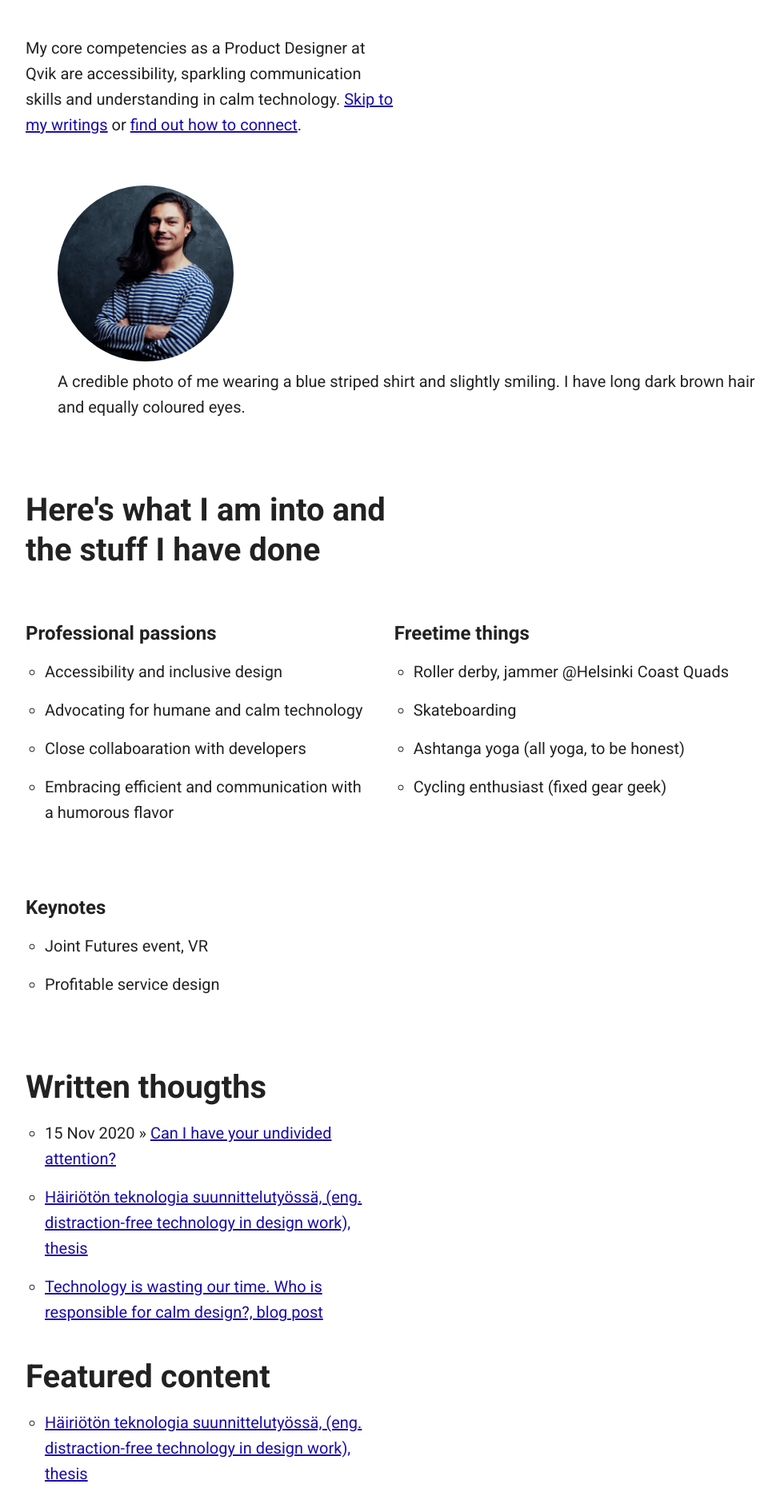
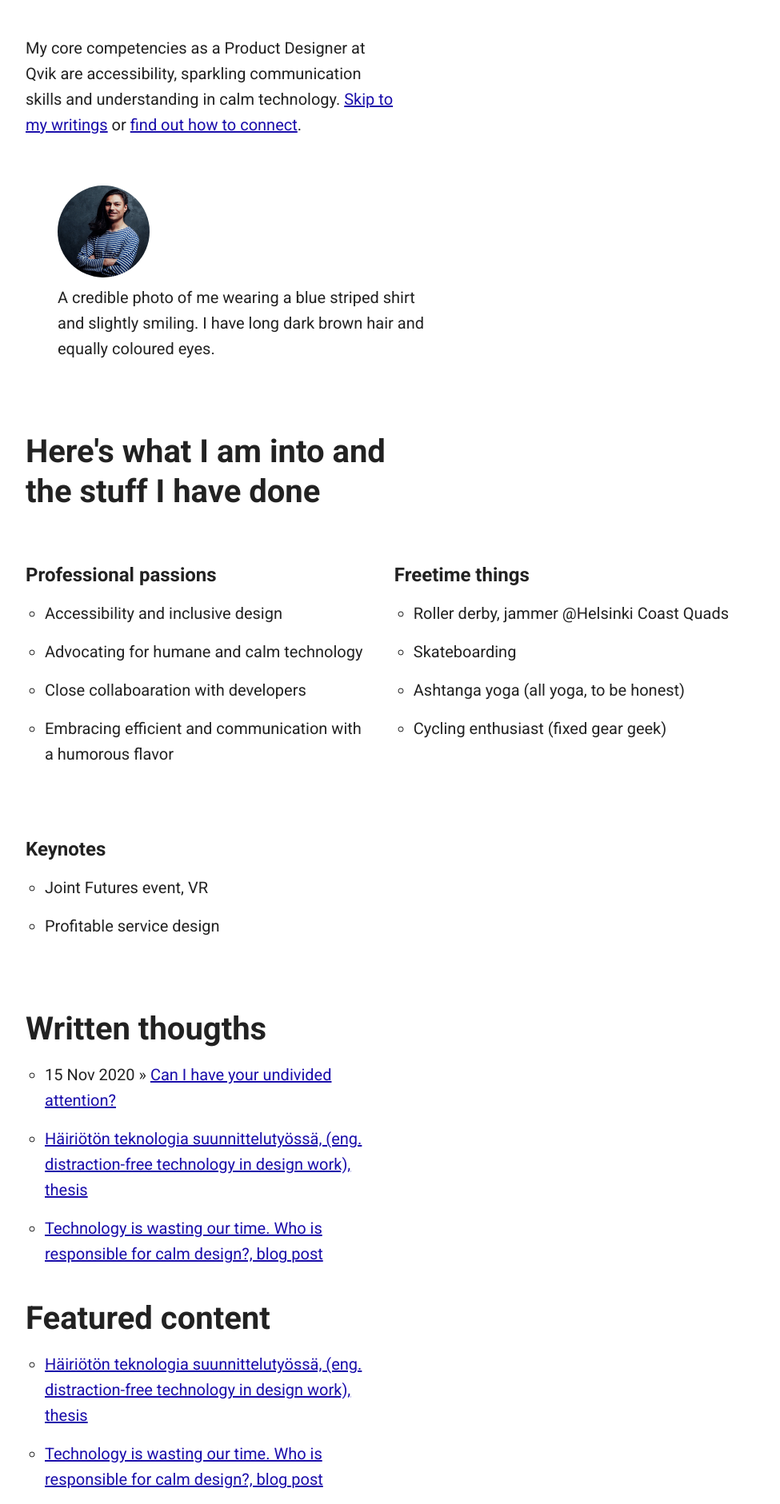
Before and after one commit to jesseu/jesseu.github.io, a Jekyll site: the page built from index.html, in a window 1280 px wide. Shown: the part 393-2274 px from the top of the page at 80% size, without its empty margins (128-1103 px from the left). Built offline with Jekyll 4.4.1, drawn with Linux system fonts in a browser that asks for light colours.

Commit message:
Update index.html

```diff
--- a/index.html
+++ b/index.html
@@ -10,7 +10,7 @@ title: Jesse Ukkonen
 			<p>My core competencies as a Product Designer at Qvik are accessibility, sparkling communication skills and understanding in calm technology. <a href="#writings">Skip to my writings</a> or <a href="#connect">find out how to connect</a>.</p>
 	      	</div>
 	</div>
-	<figure>
+	<figure class="one-half column">
 	  <img src="images/jesse_qvik_cv_square.jpg" alt="A credible photo of me wearing a blue striped shirt and slightly smiling">
 	  <figcaption>A credible photo of me wearing a blue striped shirt and slightly smiling. I have long dark brown hair and equally coloured eyes.</figcaption>
 	</figure>
```
